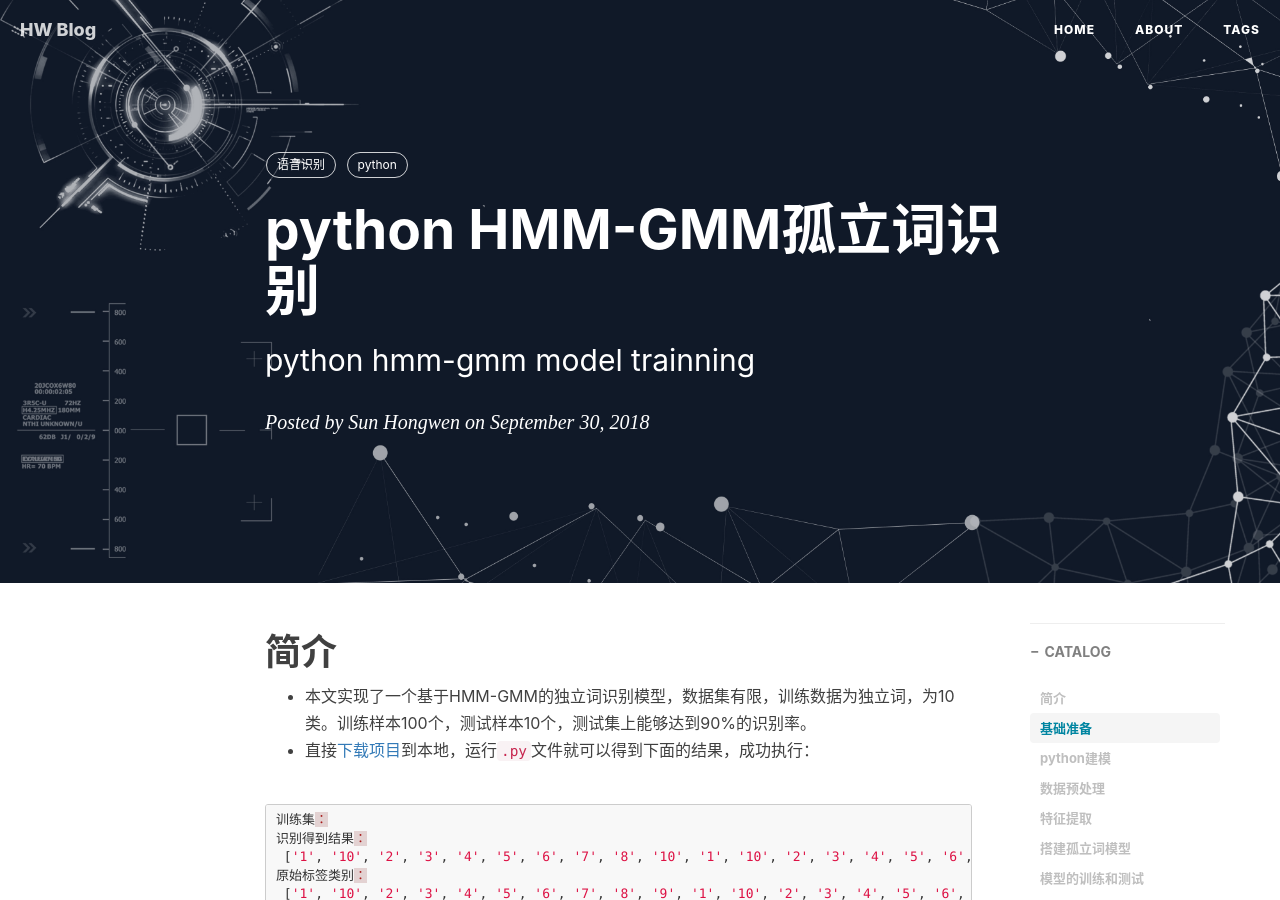
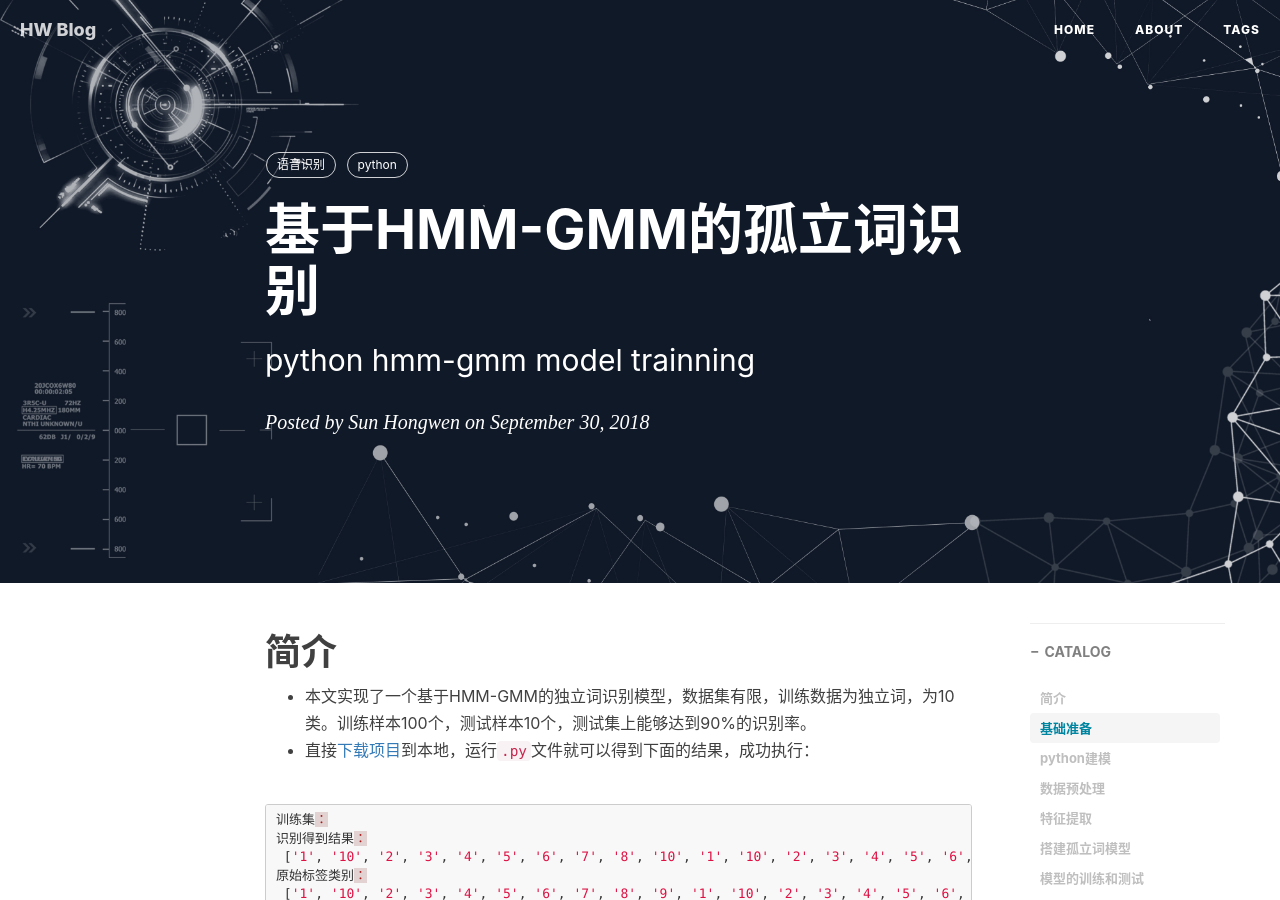
Before and after one commit to audier/audier.github.io, a Jekyll site: the page built from _posts/2018-09-30-python-hmm-gmm-based-recognition.md, in a window 1280 px wide and 900 px high. Built offline with Jekyll 4.4.1, drawn with Linux system fonts in a browser that asks for light colours; nearby versions of some CDN libraries; comment, search, counter and statistics services are not loaded.

Commit message:
Update 2018-09-30-python-hmm-gmm-based-recognition.md

```diff
--- a/_posts/2018-09-30-python-hmm-gmm-based-recognition.md
+++ b/_posts/2018-09-30-python-hmm-gmm-based-recognition.md
@@ -1,12 +1,12 @@
 ---
-layout:     post   				    # 使用的布局（不需要改）
-title:      python HMM-GMM孤立词识别   # 标题
-subtitle:   python hmm-gmm model trainning			#副标题
+layout:     post   				# 使用的布局（不需要改）
+title:      基于HMM-GMM的孤立词识别		    # 标题
+subtitle:   python hmm-gmm model trainning	#副标题
 date:       2018-09-30 				# 时间
-author:     Sun Hongwen						# 作者
-header-img: img/home-bg-pic.jpg 	#这篇文章标题背景图片
-catalog: true 						# 是否归档
-tags:								#标签
+author:     Sun Hongwen				# 作者
+header-img: img/home-bg-pic.jpg 		#这篇文章标题背景图片
+catalog: true 					# 是否归档
+tags:						#标签
     - 语音识别
     - python
 ---
```
